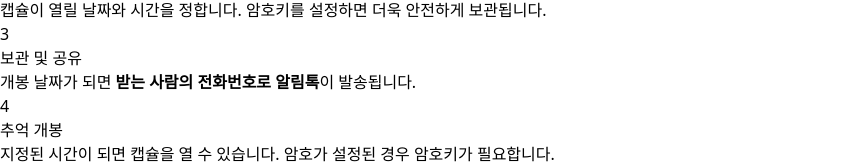
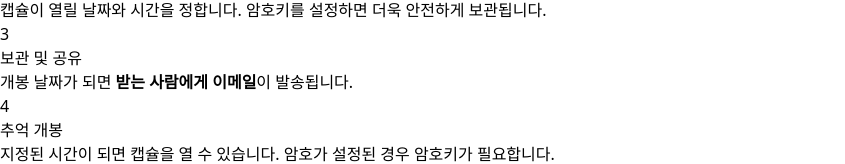
Before and after one commit to dohyeon5626/time-capsule, a React (Vite) app: page /#/ in a window 1280 px wide. Both pictures are taken after a click on the button "사용 가이드". Shown: the part 200-364 px from the top of the page, without its empty margins (0-845 px from the left). Built offline with nearby package versions, Linux system fonts and the light colour scheme; no server answers.

Commit message:
Change notification method from SMS to email

```diff
--- a/src/components/GuideModal.jsx
+++ b/src/components/GuideModal.jsx
@@ -59,7 +59,7 @@ const GuideModal = ({ isOpen, onClose }) => {
               <h4 className="text-white font-bold text-sm mb-1">보관 및 공유</h4>
               <p className="text-slate-400 text-xs leading-relaxed">
                 개봉 날짜가 되면{' '}
-                <strong>받는 사람의 전화번호로 알림톡</strong>이 발송됩니다.
+                <strong>받는 사람에게 이메일</strong>이 발송됩니다.
               </p>
             </div>
           </div>
```
